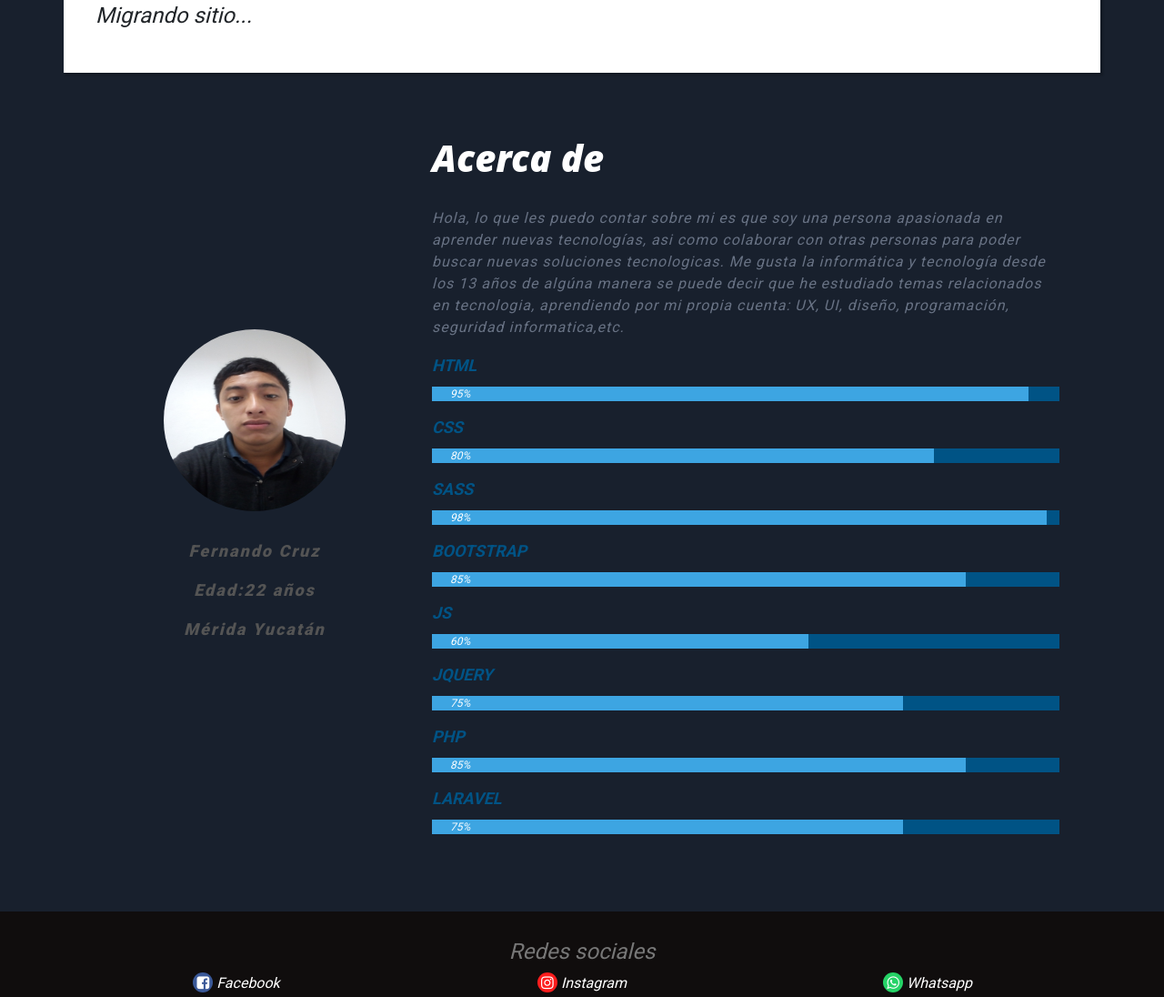
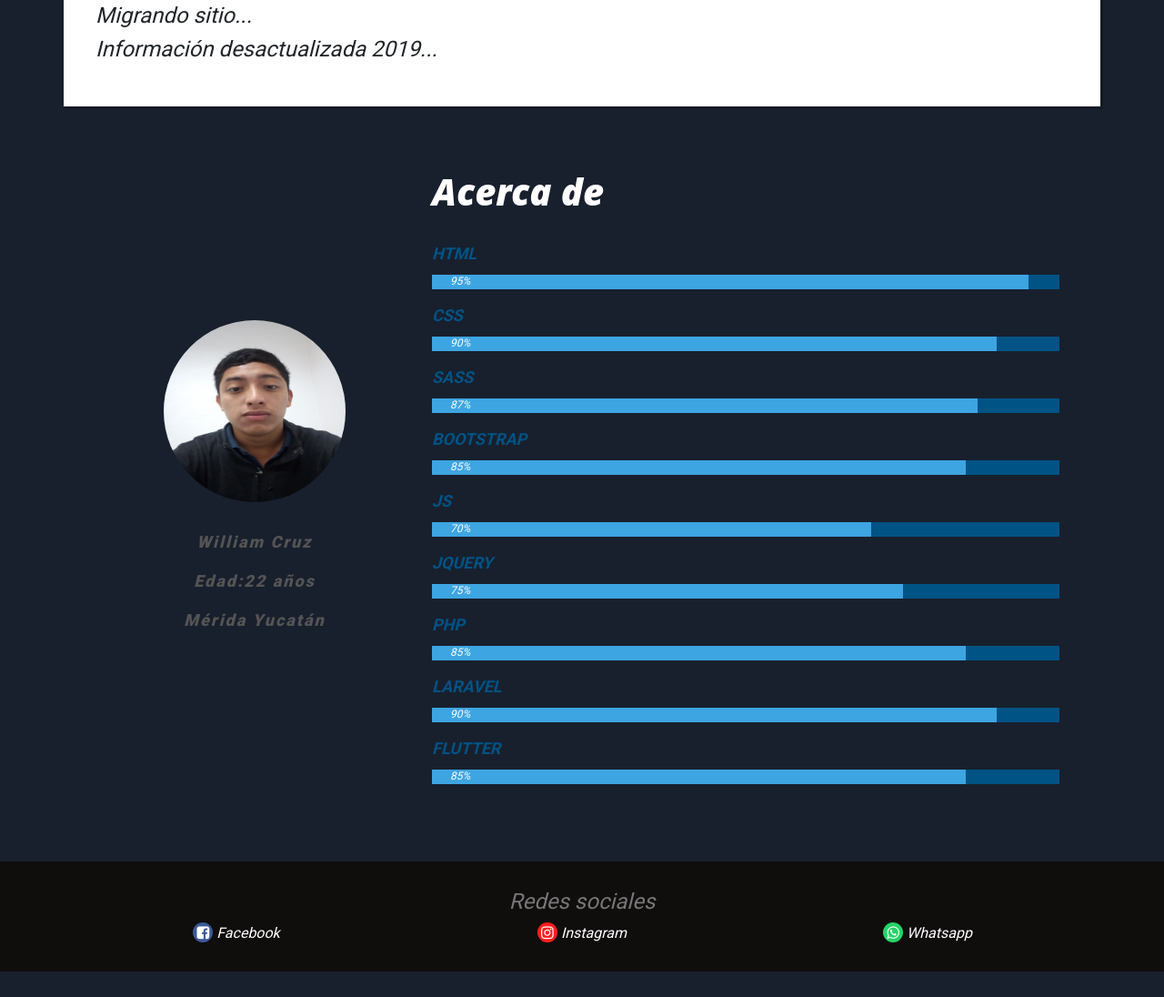
Before and after one commit to linuxcrack/linuxcrack.github.io, a plain HTML site: page index.html in a window 1280 px wide. Shown: the part 1088-2184 px from the top of the page at 91% size. After the commit the page ends 2156 px from the top, so only its background shows below. Drawn offline with nearby package versions, Linux system fonts and the light colour scheme.

Commit message:
Update index.html

```diff
--- a/index.html
+++ b/index.html
@@ -20,7 +20,7 @@
         <!-- logo + menu -->
           <div class="row nav rounded-top align-items-lg-stretch justify-content-between">
               <div class="col-md-12 col-lg logo d-flex align-items-center justify-content-center justify-content-lg-start">
-                  <h2>Fernando Cruz</h2>
+                  <h2>William Cruz</h2>
                   <i class="icono fa fa-ellipsis-v" aria-hidden="true"></i>
                   <p>Desarrollador WEB y Desarrollador de Aplicaciones Móviles</p>
               </div>
@@ -122,7 +122,7 @@
                     <div class="contenedor-imagen col-12">
 
                         <h4><i>Migrando sitio...<i></h4>
-
+                        <h4><i>Información desactualizada 2019...<i></h4>
 
                    </div>
 
@@ -140,16 +140,13 @@
           <div class="row acerca-de align-items-center" id="acercade">
               <div class="col-12 col-lg-4 foto">
                   <img src="img/me.jpg"  class="rounded-circle img-fluid" alt="">
-                  <p class="nombre">Fernando Cruz</p>
+                  <p class="nombre">William Cruz</p>
                   <p class="nombre"><b>Edad:</b>22 años</p>
                   <p class="nombre">Mérida Yucatán</p>
               </div>
               <div class="col-12 col-lg-8 info">
                   <h2 class="titulo">Acerca de</h2>
-                  <p class="resumen">Hola, lo que les puedo contar sobre mi es que soy una  persona apasionada en aprender nuevas tecnologías, asi como colaborar con otras personas para poder buscar nuevas soluciones tecnologicas. Me gusta la informática y tecnología desde los 13
-                        años de algúna manera se puede decir que he estudiado temas
-                        relacionados en tecnologia, aprendiendo por mi propia cuenta: UX, UI,
-                        diseño, programación, seguridad informatica,etc.
+                  <p class="resumen">
                         </p>
 
                   <p class="label">HTML</p>
@@ -158,11 +155,11 @@
                   </div>
                   <p class="label">CSS</p>
                   <div class="progress align-items-center">
-                      <div class="progress-bar" style="width:80%;">80%</div>
+                      <div class="progress-bar" style="width:90%;">90%</div>
                   </div>
                   <p class="label">SASS</p>
                   <div class="progress align-items-center">
-                      <div class="progress-bar" style="width:98%;">98%</div>
+                      <div class="progress-bar" style="width:87%;">87%</div>
                   </div>
                   <p class="label">BOOTSTRAP</p>
                   <div class="progress align-items-center">
@@ -170,7 +167,7 @@
                   </div>
                   <p class="label">JS</p>
                   <div class="progress align-items-center">
-                      <div class="progress-bar" style="width:60%;">60%</div>
+                      <div class="progress-bar" style="width:70%;">70%</div>
                   </div>
                   <p class="label">JQUERY</p>
                   <div class="progress align-items-center">
@@ -182,7 +179,11 @@
                   </div>
                   <p class="label">LARAVEL</p>
                   <div class="progress align-items-center">
-                      <div class="progress-bar" style="width:75%;">75%</div>
+                      <div class="progress-bar" style="width:90%;">90%</div>
+                  </div>
+                <p class="label">FLUTTER</p>
+                  <div class="progress align-items-center">
+                      <div class="progress-bar" style="width:85%;">85%</div>
                   </div>
               </div>
           </div>
```
